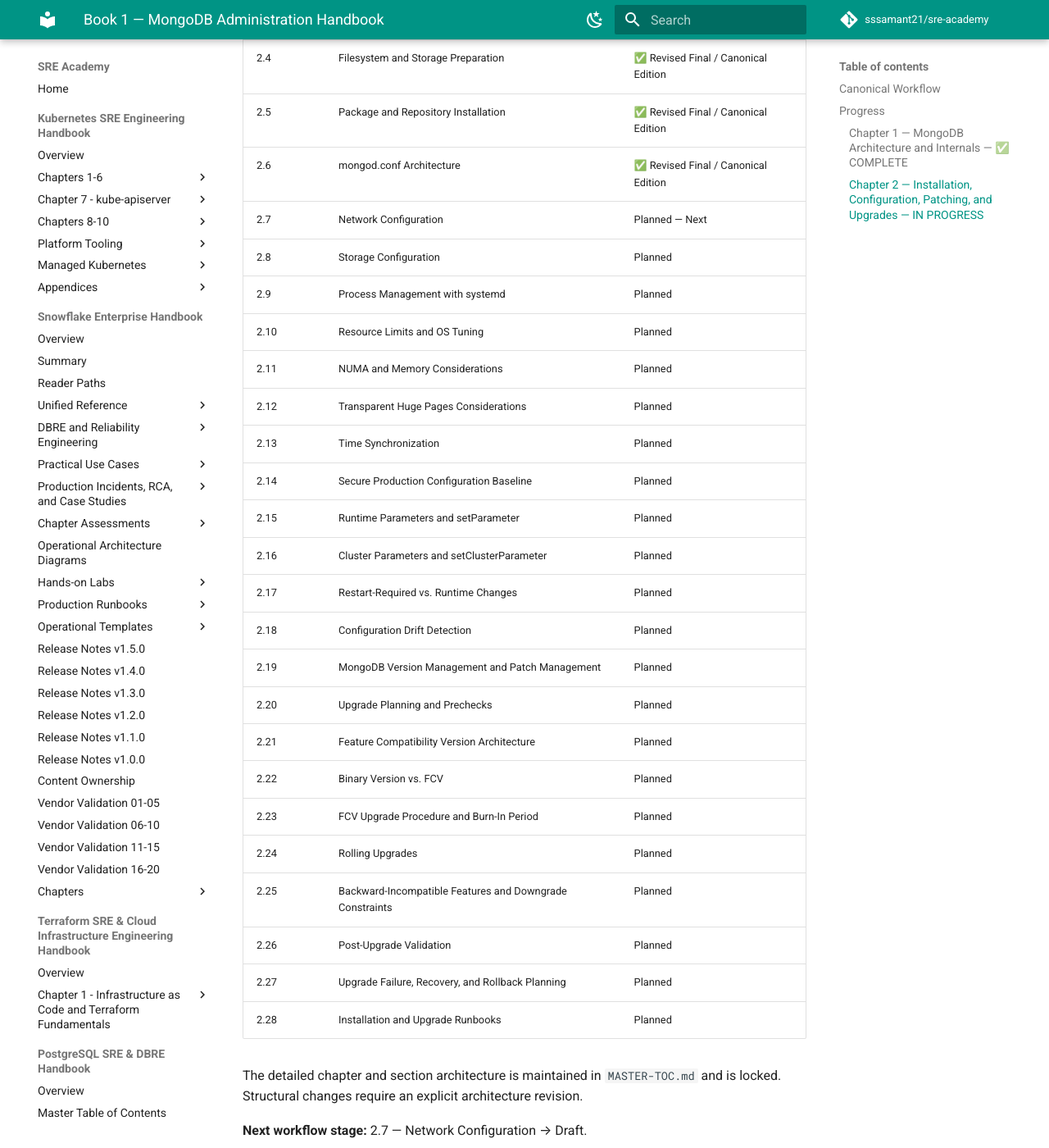
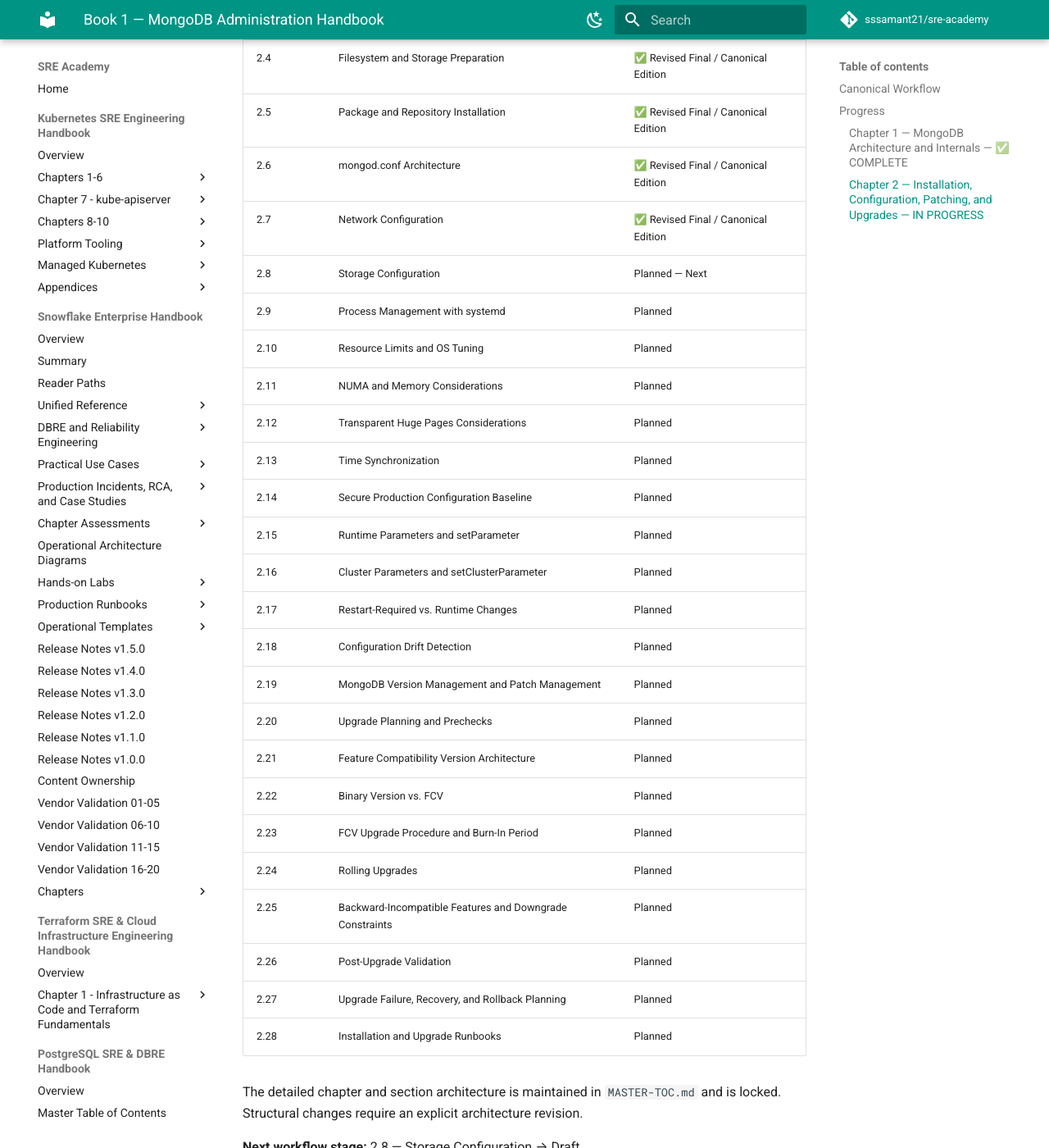
Before and after one commit to sssamant21/sre-academy, an MkDocs documentation site: the page built from docs/books/mongodb/mongodb-administration-handbook/README.md, in a window 1280 px wide and 1400 px high, scrolled down 1060 px. Shown: the whole window at 82% size. Built offline with MkDocs 1.6.1 and Material for MkDocs 9.7.7, drawn with Linux system fonts in a browser that asks for light colours; comment, search, counter and statistics services are not loaded.

Commit message:
docs(mongodb): mark 2.7 canonical and advance to 2.8

```diff
--- a/docs/books/mongodb/mongodb-administration-handbook/README.md
+++ b/docs/books/mongodb/mongodb-administration-handbook/README.md
@@ -27,8 +27,8 @@
 | 2.4 | Filesystem and Storage Preparation | ✅ Revised Final / Canonical Edition |
 | 2.5 | Package and Repository Installation | ✅ Revised Final / Canonical Edition |
 | 2.6 | mongod.conf Architecture | ✅ Revised Final / Canonical Edition |
-| 2.7 | Network Configuration | Planned — Next |
-| 2.8 | Storage Configuration | Planned |
+| 2.7 | Network Configuration | ✅ Revised Final / Canonical Edition |
+| 2.8 | Storage Configuration | Planned — Next |
 | 2.9 | Process Management with systemd | Planned |
 | 2.10 | Resource Limits and OS Tuning | Planned |
 | 2.11 | NUMA and Memory Considerations | Planned |
@@ -52,4 +52,4 @@
 
 The detailed chapter and section architecture is maintained in `MASTER-TOC.md` and is locked. Structural changes require an explicit architecture revision.
 
-**Next workflow stage:** 2.7 — Network Configuration → Draft.
+**Next workflow stage:** 2.8 — Storage Configuration → Draft.
```
